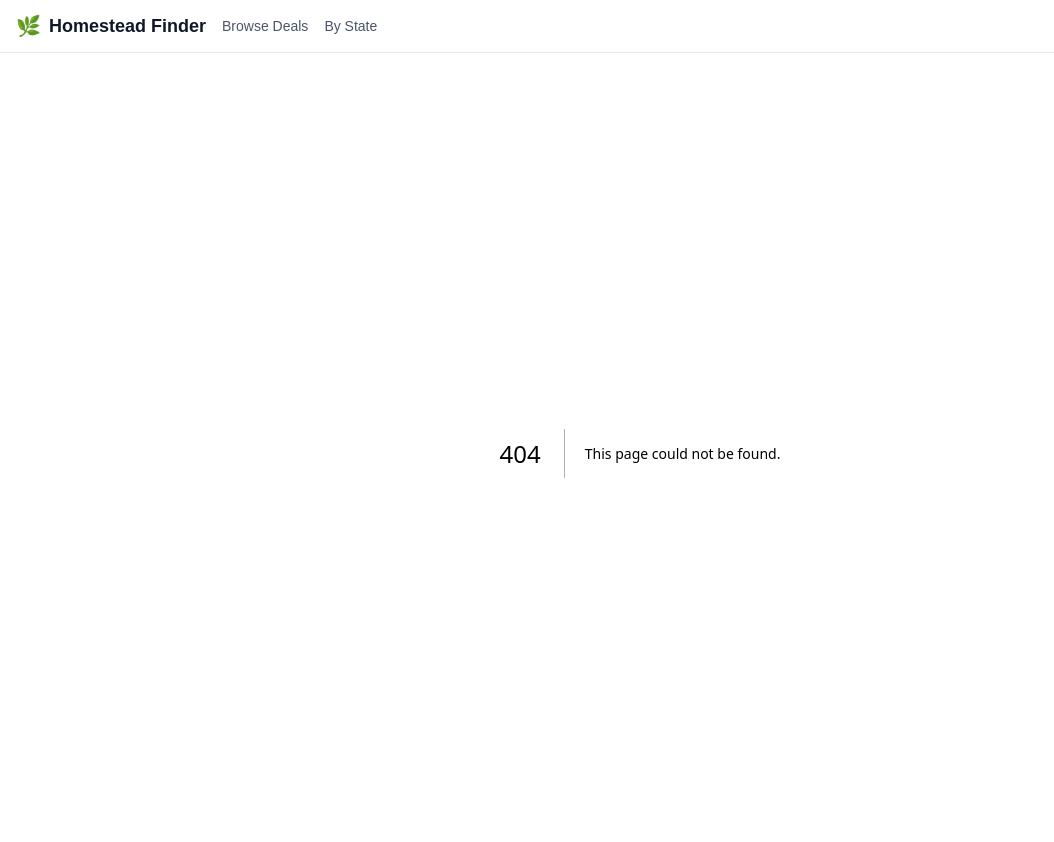
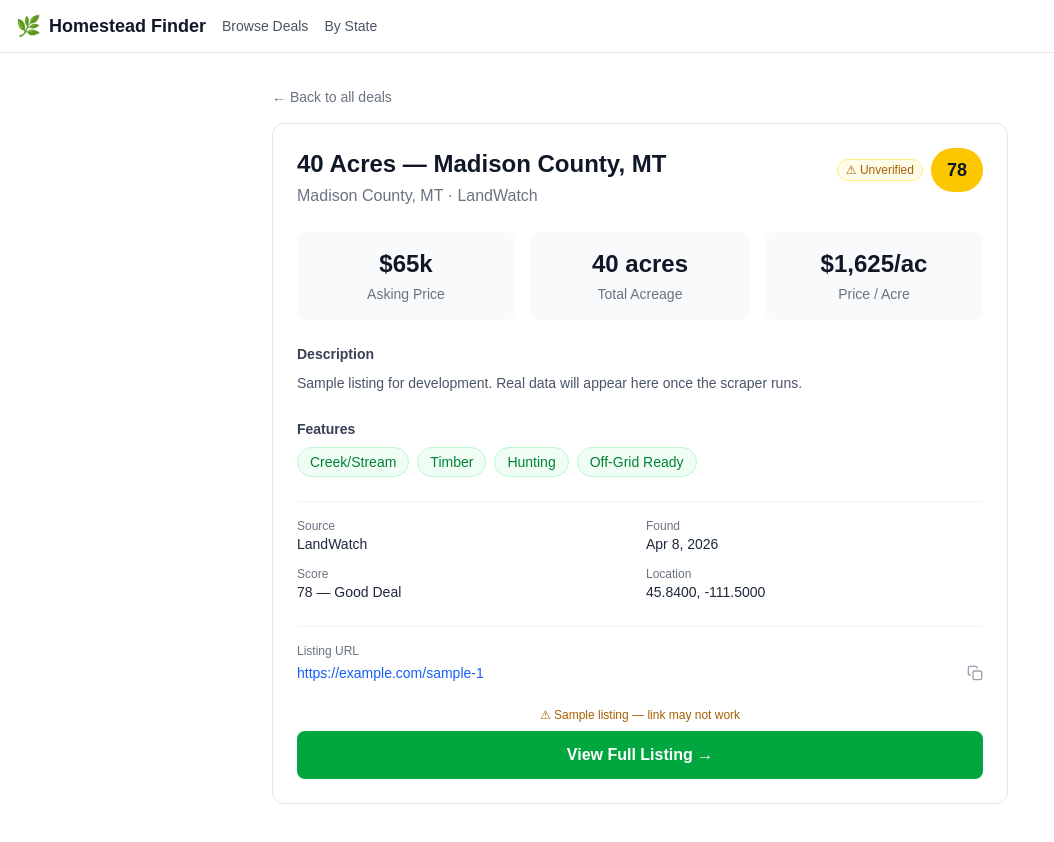
Before and after one commit to cloudcodetree/homestead-finder, a Next.js app in the folder web/: page /deals/sample_1 in a window 1280 px wide. Before the commit this address had no page. Shown: the top 842 px of the page, without its empty margins (0-1054 px from the left). Built offline with nearby package versions, Linux system fonts and the light colour scheme.

Commit message:
feat(web): listing detail page with SEO metadata

```diff
--- /dev/null
+++ b/web/app/deals/[id]/page.tsx
@@ -0,0 +1,284 @@
+import { notFound } from 'next/navigation';
+import Link from 'next/link';
+import type { Metadata } from 'next';
+import { getListingById } from '@/lib/listings';
+import { FEATURE_LABELS } from '@/types/property';
+import {
+  formatPrice,
+  formatAcreage,
+  formatPricePerAcre,
+  formatDate,
+  formatSourceName,
+} from '@/lib/formatters';
+import { getDealScoreColor, getDealScoreLabel } from '@/lib/scoring';
+import { ValidationBadge } from '@/components/ValidationBadge';
+import { UrlCopyButton } from '@/components/UrlCopyButton';
+
+interface PageProps {
+  params: Promise<{ id: string }>;
+}
+
+/**
+ * Extract the sale type (Tax Lien / Tax Deed / Foreclosure) from the description.
+ * Used in the SEO title to front-load the most searchable keywords.
+ */
+const getSaleType = (description?: string): string => {
+  if (!description) return '';
+  const match = description.match(/Type:\s*([^.]+)/);
+  if (!match) return '';
+  const type = match[1].trim().toLowerCase();
+  if (type.includes('lien')) return 'Tax Lien';
+  if (type.includes('deed')) return 'Tax Deed';
+  if (type.includes('foreclosure')) return 'Foreclosure';
+  return '';
+};
+
+/**
+ * Truncate to a max length, adding ellipsis if needed.
+ * Used to keep meta descriptions within Google's 155-char limit.
+ */
+const truncate = (text: string, max: number): string =>
+  text.length <= max ? text : text.slice(0, max - 1).trimEnd() + '…';
+
+export async function generateMetadata({
+  params,
+}: PageProps): Promise<Metadata> {
+  const { id } = await params;
+  const listing = getListingById(decodeURIComponent(id));
+  if (!listing) {
+    return { title: 'Listing not found' };
+  }
+
+  const { location, acreage, price, dealScore } = listing;
+  const saleType = getSaleType(listing.description);
+
+  // Title: front-load acreage + county + state + sale type + price.
+  // Google truncates around 60 chars; leave room for the "| Homestead Finder"
+  // template suffix from the root layout (+20 chars).
+  //
+  // Examples:
+  //   "40 Acres — Autauga County, AL — Tax Lien $286"
+  //   "80 Acres — Madison County, MT — $65,000"
+  //   "Tax Lien — Shelby County, AL — $1,543"
+  let title: string;
+  if (acreage > 0) {
+    const parts = [
+      `${Math.round(acreage)} Acres`,
+      `${location.county} County, ${location.state}`,
+    ];
+    if (saleType) parts.push(`${saleType} ${formatPrice(price)}`);
+    else parts.push(formatPrice(price));
+    title = parts.join(' — ');
+  } else {
+    // Tax sales often have no acreage — lead with sale type + location + face value.
+    const parts = [
+      saleType || 'Land Listing',
+      `${location.county} County, ${location.state}`,
+      formatPrice(price),
+    ];
+    title = parts.join(' — ');
+  }
+
+  // Description: 140-160 chars. Summarize the deal quality and invite the click.
+  const scoreLabel = getDealScoreLabel(dealScore);
+  const sourceName = formatSourceName(listing.source);
+  const acreagePart = acreage > 0 ? `${formatAcreage(acreage)} ` : '';
+  const pricePart =
+    acreage > 0
+      ? `${formatPrice(price)} (${formatPricePerAcre(listing.pricePerAcre)})`
+      : `Face value ${formatPrice(price)}`;
+
+  const description = truncate(
+    `${acreagePart}in ${location.county} County, ${location.state}. ${pricePart}. ` +
+      `Deal score: ${dealScore}/100 (${scoreLabel}). Source: ${sourceName}.`,
+    155,
+  );
+
+  return {
+    title,
+    description,
+    openGraph: {
+      title,
+      description,
+      type: 'article',
+    },
+  };
+}
+
+export default async function ListingDetailPage({ params }: PageProps) {
+  const { id } = await params;
+  const listing = getListingById(decodeURIComponent(id));
+  if (!listing) notFound();
+
+  const scoreColor = getDealScoreColor(listing.dealScore);
+  const status = listing.status ?? 'unverified';
+
+  return (
+    <div className="max-w-3xl mx-auto px-4 py-8">
+      <Link
+        href="/deals"
+        className="text-sm text-gray-500 hover:text-gray-700 mb-4 inline-block"
+      >
+        ← Back to all deals
+      </Link>
+
+      <div className="bg-white rounded-xl border border-gray-200 p-6">
+        {/* Header with title, validation badge, and score */}
+        <div className="flex items-start gap-3 mb-6">
+          <div className="flex-1 min-w-0">
+            <h1 className="text-2xl font-bold text-gray-900">
+              {listing.title}
+            </h1>
+            <p className="text-gray-500 mt-1">
+              {listing.location.county} County, {listing.location.state} &middot;{' '}
+              {formatSourceName(listing.source)}
+            </p>
+          </div>
+          <div className="flex items-center gap-2 flex-shrink-0">
+            <ValidationBadge status={listing.status} size="md" />
+            <div
+              className={`rounded-full px-4 py-2 text-lg font-bold ${scoreColor}`}
+            >
+              {listing.dealScore}
+            </div>
+          </div>
+        </div>
+
+        {/* Key stats — adapts to whether acreage is known */}
+        <div
+          className={`grid gap-4 mb-6 ${
+            listing.acreage > 0 ? 'grid-cols-1 sm:grid-cols-3' : 'grid-cols-1'
+          }`}
+        >
+          <div className="bg-gray-50 rounded-lg p-4 text-center">
+            <p className="text-2xl font-bold text-gray-900">
+              {formatPrice(listing.price)}
+            </p>
+            <p className="text-sm text-gray-500 mt-1">
+              {listing.acreage > 0 ? 'Asking Price' : 'Face Value'}
+            </p>
+          </div>
+          {listing.acreage > 0 && (
+            <>
+              <div className="bg-gray-50 rounded-lg p-4 text-center">
+                <p className="text-2xl font-bold text-gray-900">
+                  {formatAcreage(listing.acreage)}
+                </p>
+                <p className="text-sm text-gray-500 mt-1">Total Acreage</p>
+              </div>
+              <div className="bg-gray-50 rounded-lg p-4 text-center">
+                <p className="text-2xl font-bold text-gray-900">
+                  {formatPricePerAcre(listing.pricePerAcre)}
+                </p>
+                <p className="text-sm text-gray-500 mt-1">Price / Acre</p>
+              </div>
+            </>
+          )}
+        </div>
+
+        {listing.description && (
+          <div className="mb-6">
+            <h2 className="text-sm font-semibold text-gray-700 mb-2">
+              Description
+            </h2>
+            <p className="text-sm text-gray-600 leading-relaxed">
+              {listing.description}
+            </p>
+          </div>
+        )}
+
+        {listing.features.length > 0 && (
+          <div className="mb-6">
+            <h2 className="text-sm font-semibold text-gray-700 mb-2">
+              Features
+            </h2>
+            <div className="flex flex-wrap gap-2">
+              {listing.features.map((feature) => (
+                <span
+                  key={feature}
+                  className="rounded-full bg-green-50 border border-green-200 px-3 py-1 text-sm text-green-700 font-medium"
+                >
+                  {FEATURE_LABELS[feature]}
+                </span>
+              ))}
+            </div>
+          </div>
+        )}
+
+        {/* Metadata grid — skip lat/lng if unset */}
+        <div className="border-t border-gray-100 pt-4 grid grid-cols-2 gap-3 text-sm mb-6">
+          <div>
+            <p className="text-gray-500 text-xs">Source</p>
+            <p className="text-gray-800 font-medium">
+              {formatSourceName(listing.source)}
+            </p>
+          </div>
+          <div>
+            <p className="text-gray-500 text-xs">Found</p>
+            <p className="text-gray-800 font-medium">
+              {formatDate(listing.dateFound)}
+            </p>
+          </div>
+          <div>
+            <p className="text-gray-500 text-xs">Score</p>
+            <p className="text-gray-800 font-medium">
+              {listing.dealScore} — {getDealScoreLabel(listing.dealScore)}
+            </p>
+          </div>
+          {(listing.location.lat !== 0 || listing.location.lng !== 0) && (
+            <div>
+              <p className="text-gray-500 text-xs">Location</p>
+              <p className="text-gray-800 font-medium">
+                {listing.location.lat.toFixed(4)},{' '}
+                {listing.location.lng.toFixed(4)}
+              </p>
+            </div>
+          )}
+        </div>
+
+        {/* Listing URL with copy button (client component leaf) */}
+        <div className="border-t border-gray-100 pt-4 mb-6">
+          <p className="text-gray-500 text-xs mb-1">Listing URL</p>
+          <div className="flex items-center gap-2 min-w-0">
+            <a
+              href={listing.url}
+              target="_blank"
+              rel="noopener noreferrer"
+              title={listing.url}
+              className="text-blue-600 hover:underline text-sm truncate min-w-0 flex-1"
+            >
+              {listing.url}
+            </a>
+            <UrlCopyButton url={listing.url} />
+          </div>
+        </div>
+
+        {/* Status-aware CTA */}
+        <div>
+          {status === 'unverified' && (
+            <p className="text-xs text-yellow-700 text-center mb-2">
+              ⚠ Sample listing — link may not work
+            </p>
+          )}
+          {status === 'expired' && (
+            <p className="text-xs text-red-600 text-center mb-2">
+              ✗ This listing has expired or is no longer available
+            </p>
+          )}
+          <a
+            href={listing.url}
+            target="_blank"
+            rel="noopener noreferrer"
+            className={`block w-full text-center font-semibold py-3 rounded-lg transition-colors ${
+              status === 'expired'
+                ? 'bg-gray-200 text-gray-500'
+                : 'bg-green-600 hover:bg-green-700 text-white'
+            }`}
+          >
+            View Full Listing →
+          </a>
+        </div>
+      </div>
+    </div>
+  );
+}
```
